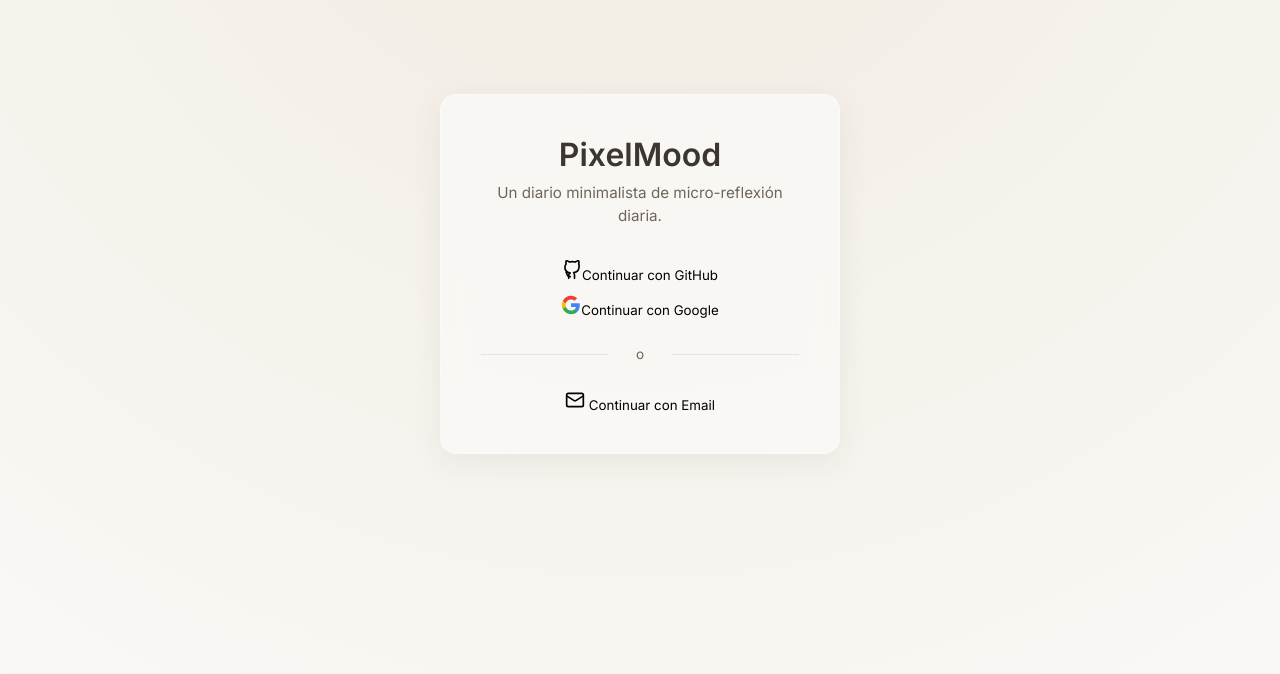
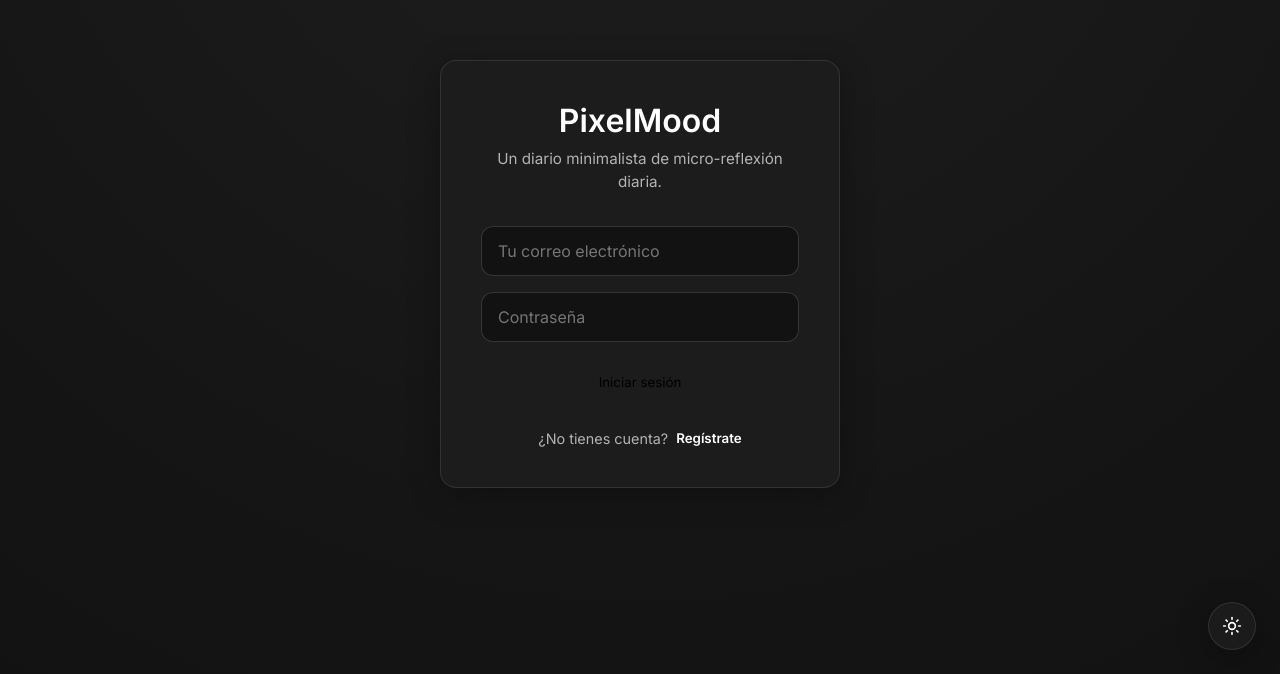
Before and after one commit to PalmaWilmer/PixelMood, a React (Vite) app: page / in a window 1280 px wide. Shown: the part 126-800 px from the top of the page. Built offline with nearby package versions, Linux system fonts and the light colour scheme.

Commit message:
feat: tema dark/light, login mejorado, esquema Supabase y estilos actualizados

```diff
--- a/package.json
+++ b/package.json
@@ -12,6 +12,7 @@
   "dependencies": {
     "@supabase/supabase-js": "^2.106.1",
     "date-fns": "^4.3.0",
+    "html2canvas": "^1.4.1",
     "lucide-react": "^1.16.0",
     "react": "^19.2.6",
     "react-dom": "^19.2.6"
--- a/src/App.jsx
+++ b/src/App.jsx
@@ -1,17 +1,42 @@
-import React from 'react';
+import React, { useState, useEffect } from 'react';
 import { useAuth } from './context/AuthContext';
 import { LoginScreen } from './components/auth/LoginScreen';
 import { Dashboard } from './components/dashboard/Dashboard';
+import { Sun, Moon } from 'lucide-react';
 
 function App() {
   const { user, loading } = useAuth();
+  const [theme, setTheme] = useState(localStorage.getItem('pixelmood-theme') || 'dark');
+
+  useEffect(() => {
+    if (theme === 'dark') {
+      document.documentElement.classList.add('dark');
+      document.documentElement.classList.remove('light');
+    } else {
+      document.documentElement.classList.add('light');
+      document.documentElement.classList.remove('dark');
+    }
+    localStorage.setItem('pixelmood-theme', theme);
+  }, [theme]);
+
+  const toggleTheme = () => {
+    setTheme(t => t === 'dark' ? 'light' : 'dark');
+  };
 
   if (loading) {
-    return null; // O un spinner
+    return <div style={{ display: 'flex', height: '100vh', alignItems: 'center', justifyContent: 'center' }}>Cargando...</div>;
   }
 
   return (
     <>
+      <button
+        onClick={toggleTheme}
+        className="theme-toggle-btn glass-panel"
+        title="Alternar modo claro/oscuro"
+      >
+        {theme === 'dark' ? <Sun size={20} /> : <Moon size={20} />}
+      </button>
+
       {user ? <Dashboard /> : <LoginScreen />}
     </>
   );
--- a/src/components/auth/LoginScreen.jsx
+++ b/src/components/auth/LoginScreen.jsx
@@ -1,25 +1,23 @@
 import React, { useState } from 'react';
 import { useAuth } from '../../context/AuthContext';
 import { Button } from '../common/Button';
-import { Mail } from 'lucide-react';
 
 export const LoginScreen = () => {
-  const { signInWithGitHub, signInWithGoogle, signInWithEmail, signUpWithEmail } = useAuth();
-  const [isEmailMode, setIsEmailMode] = useState(false);
+  const { signInWithEmail, signUpWithEmail } = useAuth();
   const [isSignUp, setIsSignUp] = useState(false);
   const [email, setEmail] = useState('');
   const [password, setPassword] = useState('');
   const [error, setError] = useState(null);
   const [loading, setLoading] = useState(false);
 
-  const handleEmailSubmit = async (e) => {
+  const handleSubmit = async (e) => {
     e.preventDefault();
     setError(null);
     setLoading(true);
     try {
       if (isSignUp) {
         await signUpWithEmail(email, password);
-        alert('Revisa tu correo para confirmar tu cuenta.');
+        alert('Revisa tu correo para confirmar tu cuenta. Si la confirmación por correo está desactivada en Supabase, intenta iniciar sesión directamente.');
       } else {
         await signInWithEmail(email, password);
       }
@@ -30,52 +28,17 @@ export const LoginScreen = () => {
     }
   };
 
-  const handleOAuth = async (provider) => {
-    setError(null);
-    try {
-      if (provider === 'github') await signInWithGitHub();
-      if (provider === 'google') await signInWithGoogle();
-    } catch (err) {
-      setError(err.message);
-    }
-  };
-
   return (
     <div className="login-container">
       <div className="glass-panel login-card fade-in">
         <div className="login-header">
-          <div className="logo-placeholder"></div>
           <h1>PixelMood</h1>
           <p>Un diario minimalista de micro-reflexión diaria.</p>
         </div>
 
         {error && <div className="error-message">{error}</div>}
 
-        {!isEmailMode ? (
-          <div className="auth-buttons">
-            <Button onClick={() => handleOAuth('github')} style={{ width: '100%', justifyContent: 'center' }}>
-              <svg width="20" height="20" viewBox="0 0 24 24" fill="none" stroke="currentColor" strokeWidth="2" strokeLinecap="round" strokeLinejoin="round">
-                <path d="M15 22v-4a4.8 4.8 0 0 0-1-3.02c3.14-.35 6.44-1.54 6.44-7A5.44 5.44 0 0 0 20 4.77 5.07 5.07 0 0 0 19.91 1S18.73.65 16 2.48a13.38 13.38 0 0 0-7 0C6.27.65 5.09 1 5.09 1A5.07 5.07 0 0 0 5 4.77a5.44 5.44 0 0 0-1.5 3.78c0 5.42 3.3 6.61 6.44 7A4.8 4.8 0 0 0 8 18v4"></path>
-                <path d="M10 20l-3-1-2-4"></path>
-              </svg>
-              Continuar con GitHub
-            </Button>
-            <Button onClick={() => handleOAuth('google')} variant="secondary" style={{ width: '100%', justifyContent: 'center' }}>
-              <svg width="20" height="20" viewBox="0 0 24 24" fill="none" xmlns="http://www.w3.org/2000/svg">
-                <path d="M22.56 12.25c0-.78-.07-1.53-.2-2.25H12v4.26h5.92c-.26 1.37-1.04 2.53-2.21 3.31v2.77h3.57c2.08-1.92 3.28-4.74 3.28-8.09z" fill="#4285F4"/>
-                <path d="M12 23c2.97 0 5.46-.98 7.28-2.66l-3.57-2.77c-.98.66-2.23 1.06-3.71 1.06-2.86 0-5.29-1.93-6.16-4.53H2.18v2.84C3.99 20.53 7.7 23 12 23z" fill="#34A853"/>
-                <path d="M5.84 14.09c-.22-.66-.35-1.36-.35-2.09s.13-1.43.35-2.09V7.07H2.18C1.43 8.55 1 10.22 1 12s.43 3.45 1.18 4.93l2.85-2.22.81-.62z" fill="#FBBC05"/>
-                <path d="M12 5.38c1.62 0 3.06.56 4.21 1.64l3.15-3.15C17.45 2.09 14.97 1 12 1 7.7 1 3.99 3.47 2.18 7.07l3.66 2.84c.87-2.6 3.3-4.53 6.16-4.53z" fill="#EA4335"/>
-              </svg>
-              Continuar con Google
-            </Button>
-            <div className="divider">o</div>
-            <Button onClick={() => setIsEmailMode(true)} variant="secondary" style={{ width: '100%', justifyContent: 'center' }}>
-              <Mail size={20} /> Continuar con Email
-            </Button>
-          </div>
-        ) : (
-          <form onSubmit={handleEmailSubmit} className="email-form">
+        <form onSubmit={handleSubmit} className="email-form">
           <input
             type="email"
             placeholder="Tu correo electrónico"
@@ -92,20 +55,17 @@ export const LoginScreen = () => {
             required
             className="input-field"
           />
-            <Button type="submit" style={{ width: '100%', justifyContent: 'center', marginTop: '8px' }} disabled={loading}>
+          <Button type="submit" style={{ width: '100%', justifyContent: 'center', marginTop: '16px' }} disabled={loading}>
             {loading ? 'Cargando...' : (isSignUp ? 'Crear cuenta' : 'Iniciar sesión')}
           </Button>
+
           <div className="toggle-mode">
             <span>{isSignUp ? '¿Ya tienes cuenta?' : '¿No tienes cuenta?'}</span>
             <button type="button" onClick={() => setIsSignUp(!isSignUp)} className="text-btn">
               {isSignUp ? 'Inicia sesión' : 'Regístrate'}
             </button>
           </div>
-            <button type="button" onClick={() => setIsEmailMode(false)} className="text-btn back-btn">
-              Volver a opciones
-            </button>
         </form>
-        )}
       </div>
 
       <style>{`
@@ -139,74 +99,45 @@ export const LoginScreen = () => {
           line-height: 1.5;
         }
 
-        .auth-buttons {
-          display: flex;
-          flex-direction: column;
-          gap: 12px;
-        }
-
-        .divider {
-          margin: 16px 0;
-          color: var(--text-secondary);
-          font-size: 0.85rem;
-          position: relative;
-        }
-
-        .divider::before, .divider::after {
-          content: '';
-          position: absolute;
-          top: 50%;
-          width: 40%;
-          height: 1px;
-          background: var(--border-color);
-        }
-
-        .divider::before { left: 0; }
-        .divider::after { right: 0; }
-
         .email-form {
           display: flex;
           flex-direction: column;
-          gap: 12px;
+          gap: 16px;
           text-align: left;
         }
 
         .input-field {
-          padding: 12px 16px;
+          padding: 14px 16px;
           border-radius: 12px;
           border: 1px solid var(--border-color);
-          background: transparent;
+          background: var(--bg-primary);
           color: var(--text-primary);
+          font-size: 1rem;
           outline: none;
-          transition: border-color 0.2s ease;
+          transition: border-color 0.2s ease, box-shadow 0.2s ease;
         }
 
         .input-field:focus {
           border-color: var(--text-primary);
+          box-shadow: 0 0 0 2px var(--mood-none);
         }
 
         .toggle-mode {
           display: flex;
           justify-content: center;
           gap: 8px;
-          margin-top: 16px;
-          font-size: 0.85rem;
+          margin-top: 24px;
+          font-size: 0.9rem;
           color: var(--text-secondary);
         }
 
         .text-btn {
           color: var(--text-primary);
-          font-weight: 500;
+          font-weight: 600;
         }
 
         .text-btn:hover {
           text-decoration: underline;
-        }
-
-        .back-btn {
-          margin-top: 8px;
-          font-size: 0.85rem;
-          color: var(--text-secondary);
         }
 
         .error-message {
@@ -216,6 +147,7 @@ export const LoginScreen = () => {
           border-radius: 8px;
           margin-bottom: 16px;
           font-size: 0.85rem;
+          border: 1px solid var(--mood-bad);
         }
       `}</style>
     </div>
--- a/src/components/dashboard/Dashboard.jsx
+++ b/src/components/dashboard/Dashboard.jsx
@@ -38,7 +38,7 @@ export const Dashboard = () => {
       });
     } catch (err) {
       console.error('Error saving entry:', err);
-      alert('Hubo un error al guardar tu reflexión.');
+      alert('Hubo un error al guardar tu reflexión: ' + err.message + '\n\nAsegúrate de haber creado la tabla "entries" en tu base de datos Supabase ejecutando el script proporcionado.');
     }
   };
 
--- a/src/index.css
+++ b/src/index.css
@@ -1,4 +1,4 @@
-@import url('https://fonts.googleapis.com/css2?family=Inter:wght@300;400;500;600&display=swap');
+@import url('https://fonts.googleapis.com/css2?family=Inter:wght@300;400;500;600;700&display=swap');
 @import './styles/theme.css';
 
 * {
@@ -89,3 +89,24 @@ a {
   transform: translate(-50%, -100%);
   margin-top: -8px;
 }
+
+/* Theme Toggle Button */
+.theme-toggle-btn {
+  position: fixed;
+  bottom: 24px;
+  right: 24px;
+  width: 48px;
+  height: 48px;
+  border-radius: 50%;
+  display: flex;
+  align-items: center;
+  justify-content: center;
+  z-index: 1000;
+  color: var(--text-primary);
+  transition: transform 0.2s ease, box-shadow 0.2s ease;
+}
+
+.theme-toggle-btn:hover {
+  transform: scale(1.1);
+  box-shadow: var(--glass-shadow);
+}
--- a/src/styles/theme.css
+++ b/src/styles/theme.css
@@ -1,71 +1,44 @@
 :root {
-  /* Warm Journal Theme - Light Mode */
+  /* Default to Light Mode */
   --bg-primary: #FAF8F5;
   --bg-secondary: #F0EBE1;
-  --text-primary: #3C3530;
-  --text-secondary: #70655B;
+  --text-primary: #1A1A1A; /* Letras más oscuras para mayor contraste */
+  --text-secondary: #4A4A4A;
 
   --accent-gold: #D4AF37;
   --accent-indigo: #4B5A8F;
-  --border-color: rgba(60, 53, 48, 0.1);
+  --border-color: rgba(0, 0, 0, 0.15);
 
   /* Mood Colors */
-  --mood-rad: #F4D068;   /* Yellow Gold */
-  --mood-happy: #9EBC9F; /* Sage Green */
-  --mood-meh: #C5C3C6;   /* Lavender Gray */
-  --mood-sad: #8FA89B;   /* Rain Blue */
-  --mood-bad: #DB9A87;   /* Old Rose */
+  --mood-rad: #F4D068;
+  --mood-happy: #9EBC9F;
+  --mood-meh: #C5C3C6;
+  --mood-sad: #8FA89B;
+  --mood-bad: #DB9A87;
 
-  --mood-none: rgba(60, 53, 48, 0.05);
+  --mood-none: rgba(0, 0, 0, 0.05);
 
   /* Glassmorphism */
   --glass-bg: rgba(250, 248, 245, 0.85);
-  --glass-border: rgba(255, 255, 255, 0.4);
-  --glass-shadow: 0 8px 32px 0 rgba(60, 53, 48, 0.07);
+  --glass-border: rgba(0, 0, 0, 0.1);
+  --glass-shadow: 0 8px 32px 0 rgba(0, 0, 0, 0.1);
 
   /* Typography */
   --font-main: 'Inter', system-ui, -apple-system, sans-serif;
 }
 
-@media (prefers-color-scheme: dark) {
-  :root {
-    /* Warm Journal Theme - Dark Mode */
-    --bg-primary: #1E1E24;
-    --bg-secondary: #2A2A32;
-    --text-primary: #E2DDD9;
-    --text-secondary: #A09995;
+:root.dark {
+  /* Dark Mode */
+  --bg-primary: #121212; /* Fondo más oscuro */
+  --bg-secondary: #1E1E1E;
+  --text-primary: #FFFFFF; /* Texto completamente blanco para máximo contraste */
+  --text-secondary: #B3B3B3;
 
-    --border-color: rgba(226, 221, 217, 0.1);
-    --mood-none: rgba(226, 221, 217, 0.05);
+  --border-color: rgba(255, 255, 255, 0.15);
+  --mood-none: rgba(255, 255, 255, 0.05);
 
-    /* Glassmorphism Dark */
-    --glass-bg: rgba(30, 30, 36, 0.85);
-    --glass-border: rgba(255, 255, 255, 0.05);
-    --glass-shadow: 0 8px 32px 0 rgba(0, 0, 0, 0.3);
-  }
-}
-
-/* Base utility variables for easier access */
-.theme-dark {
-  --bg-primary: #1E1E24;
-  --bg-secondary: #2A2A32;
-  --text-primary: #E2DDD9;
-  --text-secondary: #A09995;
-  --border-color: rgba(226, 221, 217, 0.1);
-  --mood-none: rgba(226, 221, 217, 0.05);
-  --glass-bg: rgba(30, 30, 36, 0.85);
-  --glass-border: rgba(255, 255, 255, 0.05);
+  /* Glassmorphism Dark */
+  --glass-bg: rgba(30, 30, 30, 0.85);
+  --glass-border: rgba(255, 255, 255, 0.1);
   --glass-shadow: 0 8px 32px 0 rgba(0, 0, 0, 0.3);
 }
-
-.theme-light {
-  --bg-primary: #FAF8F5;
-  --bg-secondary: #F0EBE1;
-  --text-primary: #3C3530;
-  --text-secondary: #70655B;
-  --border-color: rgba(60, 53, 48, 0.1);
-  --mood-none: rgba(60, 53, 48, 0.05);
-  --glass-bg: rgba(250, 248, 245, 0.85);
-  --glass-border: rgba(255, 255, 255, 0.4);
-  --glass-shadow: 0 8px 32px 0 rgba(60, 53, 48, 0.07);
-}
```
Also changed, not shown: 2 other files (tests, documents, lock files or other folders). Lines whose indentation alone changed are shown as unchanged.
